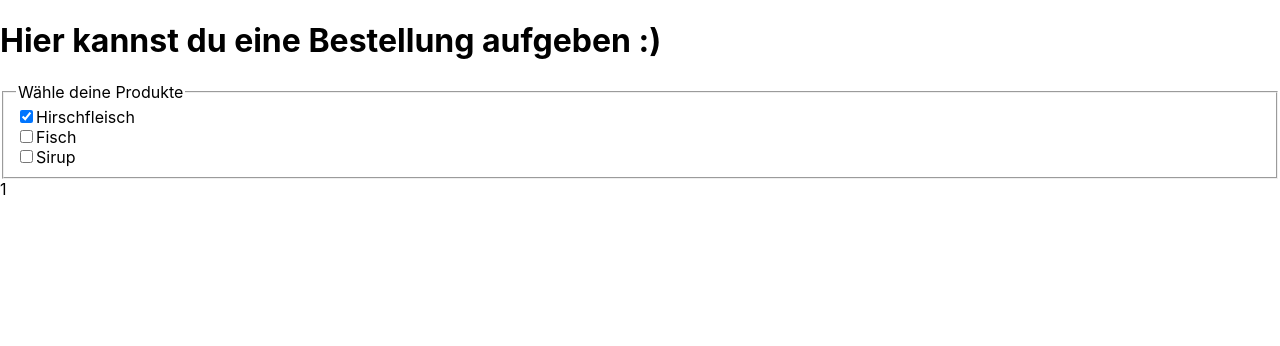
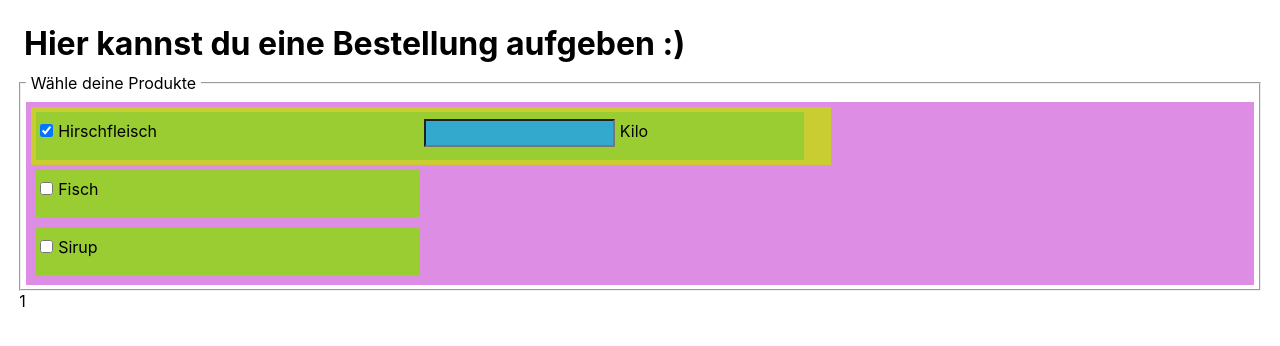
Before and after one commit to MarkusDunkel/order-app-oberhof, a React (Create React App) app: page / in a window 1280 px wide. Both pictures are taken after a click on the checkbox "Hirschfleisch". Shown: the top 346 px of the page. Built offline with nearby package versions, Linux system fonts and the light colour scheme.

Commit message:
added input fields for quantity; some styling

```diff
--- a/src/App.css
+++ b/src/App.css
@@ -1,38 +1,39 @@
-.App {
-  text-align: center;
+:root {
+  font-size: 16px;
 }
 
-.App-logo {
-  height: 40vmin;
-  pointer-events: none;
+* {
+  box-sizing: border-box;
+  margin: 0 0 0 0;
+  padding: .3rem .3rem .3rem .3rem;
+  /* border: 0;*/
 }
 
-@media (prefers-reduced-motion: no-preference) {
-  .App-logo {
-    animation: App-logo-spin infinite 20s linear;
-  }
+.formi {
+  background-color: rgb(221, 141, 227);
 }
 
-.App-header {
-  background-color: #282c34;
-  min-height: 100vh;
-  display: flex;
-  flex-direction: column;
-  align-items: center;
-  justify-content: center;
-  font-size: calc(10px + 2vmin);
-  color: white;
+.sel-box {
+  display:inline-block;
+
+  width: 50rem;
+  background-color: rgb(202, 205, 50);
 }
 
-.App-link {
-  color: #61dafb;
+.subsel-box {
+  display:inline-block;
+  width: 24rem;
+  height: 3em;
+  background-color: yellowgreen;
 }
 
-@keyframes App-logo-spin {
-  from {
-    transform: rotate(0deg);
-  }
-  to {
-    transform: rotate(360deg);
-  }
+input {
+  display: inline-block;
+  background-color: rgb(50, 169, 205);
 }
+
+label {
+  display: inline-block;
+  width: 140px;
+  text-align: left;
+}
--- a/src/App.js
+++ b/src/App.js
@@ -1,4 +1,5 @@
 import * as React from 'react';
+import './App.css';
 
 const App = () => {
 
@@ -8,7 +9,7 @@ const App = () => {
       "name": "Hirschfleisch",
       "quantity": "Kilo",
       "price": 20.4,
-      "selected": new Boolean(null),
+      "selected": false,
     },
     {
       "name": "Fisch",
@@ -20,7 +21,7 @@ const App = () => {
       "name": "Sirup",
       "quantity": "Flaschen",
       "price": 7.8,
-      "selected": true,
+      "selected": false,
     }
   ]);
 
@@ -36,7 +37,7 @@ const App = () => {
       res.push(i);
       };
     return res;}
-    newProducts[findId(newProducts, event.target.id)].selected = event.target.checked
+    newProducts[findId(newProducts, event.target.id.slice(0, -1))].selected = event.target.checked
     setProduct([ ...newProducts ]);
   };
 
@@ -57,25 +58,50 @@ const App = () => {
   );
 }
 
+const WithQuant = ({item, onSel}) => {
+  console.log(typeof item.name);
+  return (
+    <div className="sel-box" key={item.name}>
+      <div className="subsel-box">
+        <input id={item.name + "a"} type="checkbox" checked={item.selected} onChange={onSel} />
+        <label htmlFor={item.name + "a"}>{item.name}</label>
+      </div>
+      <div className="subsel-box">
+        <input id={item.name + "b"} type="text" />
+        <label htmlFor={item.name + "b"}>{item.quantity}</label>
+      </div>
+    </div>)
+}
+
+const WithoutQuant = ({item, onSel}) => {
+  return (
+    <div key={item.name}>
+      <div className="subsel-box">
+        <input id={item.name + "a"} type="checkbox" checked={item.selected} onChange={onSel} />
+        <label htmlFor={item.name + "a"}>{item.name}</label>
+      </div>
+    </div>)
+}
+
 const OrderList = ({products, onSel}) => {
   let temp_dict={};
   Object.assign(temp_dict, products);
   // console.log(products);
   return(
-    <form>
+    <form className="formi">
       {products.map(function (item) {
-        return (
-          <div key={item.name}>
-          <input id={item.name} type="checkbox" onChange={onSel} />
-          <label htmlFor={item.name}>{item.name}</label>
-          </div>
-        )
+        if (item.selected) {
+          return <WithQuant item={item} onSel={onSel} />
+        }
+      return <WithoutQuant item={item} onSel={onSel} />
       }
       )}
     </form>
   );
 }
 
+
+
 const OrderOverview = () => {
   return(1);
 }
```
